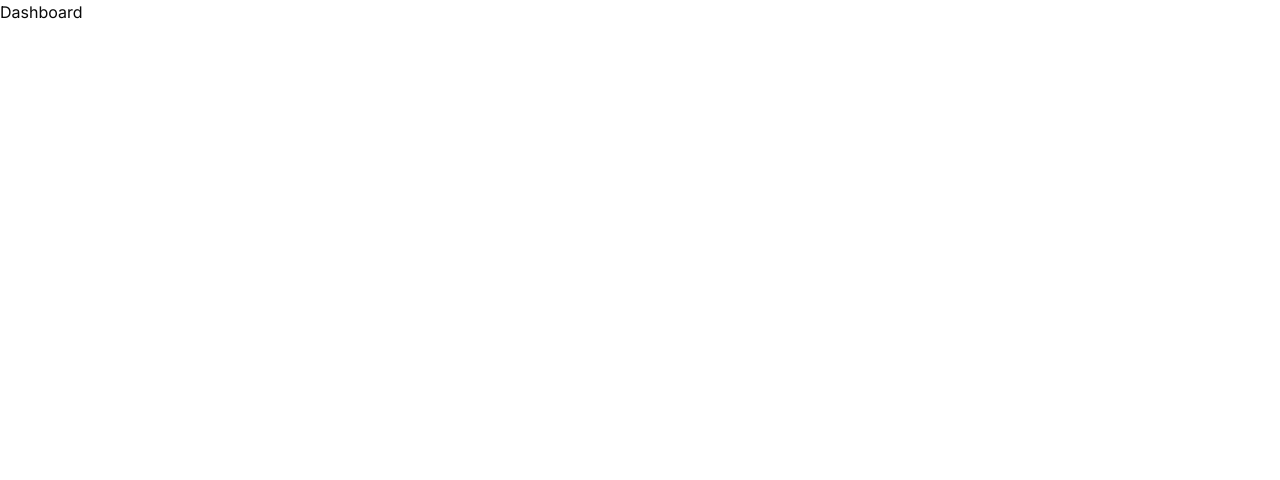
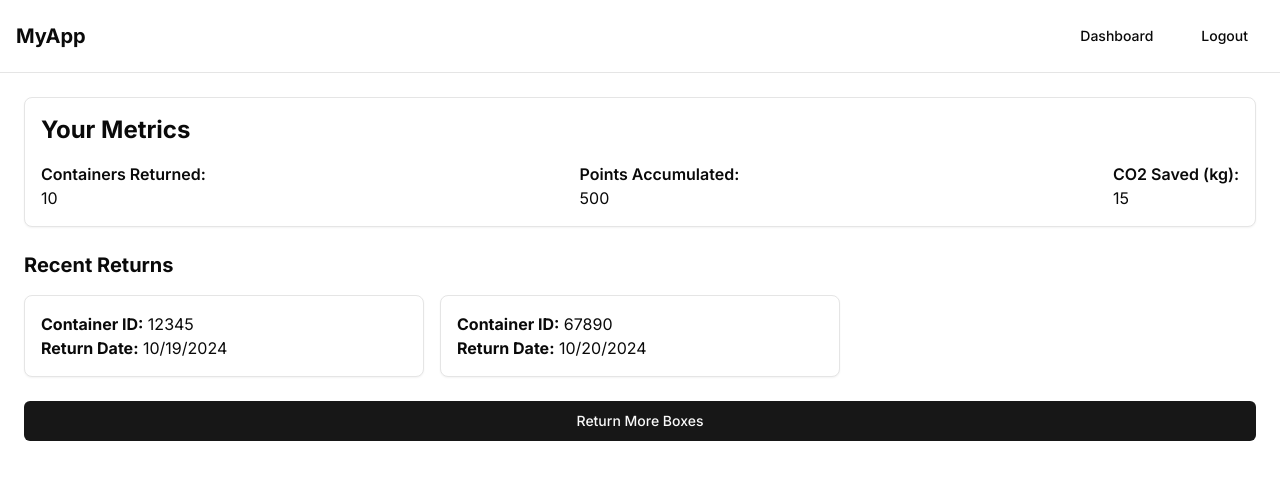
Before and after one commit to dchen024/EcoIsland, a Next.js app: page /dashboard in a window 1280 px wide. Shown: the top 480 px of the page. Built offline with nearby package versions, Linux system fonts and the light colour scheme.

Commit message:
Add dashboard and NavBar code

```diff
--- a/app/dashboard/page.tsx
+++ b/app/dashboard/page.tsx
@@ -1,3 +1,91 @@
-export default function ErrorPage() {
-  return <p>Dashboard</p>;
+"use client"; // Add this at the top of your component
+
+import React, { useState, useEffect } from "react";
+import { Card } from "@/components/ui/card"; // Using Shadcn Card component
+import { Button } from "@/components/ui/button"; // Using Shadcn Button component
+import NavBar from "@/components/Navbar"; // Import the NavBar component
+import Link from "next/link";
+
+interface Return {
+  id: string;
+  containerId: string;
+  returnDate: string;
 }
+
+const Dashboard = () => {
+  const [userMetrics, setUserMetrics] = useState({
+    totalContainers: 10,
+    totalPoints: 500,
+  });
+
+  const [recentReturns, setRecentReturns] = useState<Return[]>([
+    {
+      id: "1",
+      containerId: "12345",
+      returnDate: "2024-10-19",
+    },
+    {
+      id: "2",
+      containerId: "67890",
+      returnDate: "2024-10-20",
+    },
+  ]);
+
+  useEffect(() => {
+    // Fetch data here
+  }, []);
+
+  return (
+    <>
+      {/* NavBar */}
+      <NavBar isLoggedIn={true} />
+      <div className="container mx-auto p-6">
+        {/* User Metrics */}
+        <Card className="mb-6 p-4">
+          <h2 className="mb-4 text-2xl font-bold">Your Metrics</h2>
+          <div className="flex justify-between">
+            <div>
+              <p className="font-semibold">Containers Returned:</p>
+              <p>{userMetrics.totalContainers}</p>
+            </div>
+            <div>
+              <p className="font-semibold">Points Accumulated:</p>
+              <p>{userMetrics.totalPoints}</p>
+            </div>
+            <div>
+              <p className="font-semibold">CO2 Saved (kg):</p>
+              {/* Random calculation for now */}
+              <p>{userMetrics.totalContainers * 1.5}</p>
+            </div>
+          </div>
+        </Card>
+
+        {/* Recent Returns */}
+        <h3 className="mb-4 text-xl font-bold">Recent Returns</h3>
+        <div className="grid grid-cols-1 gap-4 md:grid-cols-2 lg:grid-cols-3">
+          {recentReturns.map((returnItem) => (
+            <Card key={returnItem.id} className="p-4">
+              <p>
+                <strong>Container ID:</strong> {returnItem.containerId}
+              </p>
+              <p>
+                <strong>Return Date:</strong>{" "}
+                {new Date(returnItem.returnDate).toLocaleDateString()}
+              </p>
+            </Card>
+          ))}
+        </div>
+
+        {/* Button to return more boxes */}
+        <div className="mt-6">
+          <Button className="w-full">
+            {/* For now just take to home page */}
+            <Link href="/">Return More Boxes</Link>
+          </Button>
+        </div>
+      </div>
+    </>
+  );
+};
+
+export default Dashboard;
--- /dev/null
+++ b/components/NavBar.tsx
@@ -0,0 +1,60 @@
+"use client";
+
+import React from "react";
+import Link from "next/link";
+import { Button } from "@/components/ui/button";
+import {
+  NavigationMenu,
+  NavigationMenuList,
+  NavigationMenuItem,
+} from "@/components/ui/navigation-menu";
+
+interface NavBarProps {
+  isLoggedIn: boolean;
+}
+
+const NavBar: React.FC<NavBarProps> = ({ isLoggedIn }) => {
+  return (
+    <nav className="border-b bg-white">
+      <div className="container mx-auto flex items-center justify-between p-4">
+        {/* Project Name */}
+        <div className="text-xl font-bold">
+          <Link href="/">MyApp</Link>
+        </div>
+
+        {/* Navigation Buttons */}
+        <NavigationMenu>
+          <NavigationMenuList className="flex space-x-4">
+            {isLoggedIn ? (
+              <>
+                <NavigationMenuItem>
+                  <Link href="/dashboard">
+                    <Button variant="ghost">Dashboard</Button>
+                  </Link>
+                </NavigationMenuItem>
+                <NavigationMenuItem>
+                  <Button variant="ghost">Logout</Button>
+                </NavigationMenuItem>
+              </>
+            ) : (
+              <>
+                <NavigationMenuItem>
+                  <Link href="/login">
+                    <Button variant="ghost">Login</Button>
+                  </Link>
+                </NavigationMenuItem>
+                <NavigationMenuItem>
+                  <Link href="/signup">
+                    <Button variant="ghost">Sign Up</Button>
+                  </Link>
+                </NavigationMenuItem>
+              </>
+            )}
+          </NavigationMenuList>
+        </NavigationMenu>
+      </div>
+    </nav>
+  );
+};
+
+export default NavBar;
--- /dev/null
+++ b/components/ui/navigation-menu.tsx
@@ -0,0 +1,128 @@
+import * as React from "react"
+import * as NavigationMenuPrimitive from "@radix-ui/react-navigation-menu"
+import { cva } from "class-variance-authority"
+import { ChevronDown } from "lucide-react"
+
+import { cn } from "@/lib/utils"
+
+const NavigationMenu = React.forwardRef<
+  React.ElementRef<typeof NavigationMenuPrimitive.Root>,
+  React.ComponentPropsWithoutRef<typeof NavigationMenuPrimitive.Root>
+>(({ className, children, ...props }, ref) => (
+  <NavigationMenuPrimitive.Root
+    ref={ref}
+    className={cn(
+      "relative z-10 flex max-w-max flex-1 items-center justify-center",
+      className
+    )}
+    {...props}
+  >
+    {children}
+    <NavigationMenuViewport />
+  </NavigationMenuPrimitive.Root>
+))
+NavigationMenu.displayName = NavigationMenuPrimitive.Root.displayName
+
+const NavigationMenuList = React.forwardRef<
+  React.ElementRef<typeof NavigationMenuPrimitive.List>,
+  React.ComponentPropsWithoutRef<typeof NavigationMenuPrimitive.List>
+>(({ className, ...props }, ref) => (
+  <NavigationMenuPrimitive.List
+    ref={ref}
+    className={cn(
+      "group flex flex-1 list-none items-center justify-center space-x-1",
+      className
+    )}
+    {...props}
+  />
+))
+NavigationMenuList.displayName = NavigationMenuPrimitive.List.displayName
+
+const NavigationMenuItem = NavigationMenuPrimitive.Item
+
+const navigationMenuTriggerStyle = cva(
+  "group inline-flex h-10 w-max items-center justify-center rounded-md bg-background px-4 py-2 text-sm font-medium transition-colors hover:bg-accent hover:text-accent-foreground focus:bg-accent focus:text-accent-foreground focus:outline-none disabled:pointer-events-none disabled:opacity-50 data-[active]:bg-accent/50 data-[state=open]:bg-accent/50"
+)
+
+const NavigationMenuTrigger = React.forwardRef<
+  React.ElementRef<typeof NavigationMenuPrimitive.Trigger>,
+  React.ComponentPropsWithoutRef<typeof NavigationMenuPrimitive.Trigger>
+>(({ className, children, ...props }, ref) => (
+  <NavigationMenuPrimitive.Trigger
+    ref={ref}
+    className={cn(navigationMenuTriggerStyle(), "group", className)}
+    {...props}
+  >
+    {children}{" "}
+    <ChevronDown
+      className="relative top-[1px] ml-1 h-3 w-3 transition duration-200 group-data-[state=open]:rotate-180"
+      aria-hidden="true"
+    />
+  </NavigationMenuPrimitive.Trigger>
+))
+NavigationMenuTrigger.displayName = NavigationMenuPrimitive.Trigger.displayName
+
+const NavigationMenuContent = React.forwardRef<
+  React.ElementRef<typeof NavigationMenuPrimitive.Content>,
+  React.ComponentPropsWithoutRef<typeof NavigationMenuPrimitive.Content>
+>(({ className, ...props }, ref) => (
+  <NavigationMenuPrimitive.Content
+    ref={ref}
+    className={cn(
+      "left-0 top-0 w-full data-[motion^=from-]:animate-in data-[motion^=to-]:animate-out data-[motion^=from-]:fade-in data-[motion^=to-]:fade-out data-[motion=from-end]:slide-in-from-right-52 data-[motion=from-start]:slide-in-from-left-52 data-[motion=to-end]:slide-out-to-right-52 data-[motion=to-start]:slide-out-to-left-52 md:absolute md:w-auto ",
+      className
+    )}
+    {...props}
+  />
+))
+NavigationMenuContent.displayName = NavigationMenuPrimitive.Content.displayName
+
+const NavigationMenuLink = NavigationMenuPrimitive.Link
+
+const NavigationMenuViewport = React.forwardRef<
+  React.ElementRef<typeof NavigationMenuPrimitive.Viewport>,
+  React.ComponentPropsWithoutRef<typeof NavigationMenuPrimitive.Viewport>
+>(({ className, ...props }, ref) => (
+  <div className={cn("absolute left-0 top-full flex justify-center")}>
+    <NavigationMenuPrimitive.Viewport
+      className={cn(
+        "origin-top-center relative mt-1.5 h-[var(--radix-navigation-menu-viewport-height)] w-full overflow-hidden rounded-md border bg-popover text-popover-foreground shadow-lg data-[state=open]:animate-in data-[state=closed]:animate-out data-[state=closed]:zoom-out-95 data-[state=open]:zoom-in-90 md:w-[var(--radix-navigation-menu-viewport-width)]",
+        className
+      )}
+      ref={ref}
+      {...props}
+    />
+  </div>
+))
+NavigationMenuViewport.displayName =
+  NavigationMenuPrimitive.Viewport.displayName
+
+const NavigationMenuIndicator = React.forwardRef<
+  React.ElementRef<typeof NavigationMenuPrimitive.Indicator>,
+  React.ComponentPropsWithoutRef<typeof NavigationMenuPrimitive.Indicator>
+>(({ className, ...props }, ref) => (
+  <NavigationMenuPrimitive.Indicator
+    ref={ref}
+    className={cn(
+      "top-full z-[1] flex h-1.5 items-end justify-center overflow-hidden data-[state=visible]:animate-in data-[state=hidden]:animate-out data-[state=hidden]:fade-out data-[state=visible]:fade-in",
+      className
+    )}
+    {...props}
+  >
+    <div className="relative top-[60%] h-2 w-2 rotate-45 rounded-tl-sm bg-border shadow-md" />
+  </NavigationMenuPrimitive.Indicator>
+))
+NavigationMenuIndicator.displayName =
+  NavigationMenuPrimitive.Indicator.displayName
+
+export {
+  navigationMenuTriggerStyle,
+  NavigationMenu,
+  NavigationMenuList,
+  NavigationMenuItem,
+  NavigationMenuContent,
+  NavigationMenuTrigger,
+  NavigationMenuLink,
+  NavigationMenuIndicator,
+  NavigationMenuViewport,
+}
--- a/package.json
+++ b/package.json
@@ -10,9 +10,11 @@
   },
   "dependencies": {
     "@radix-ui/react-label": "^2.0.2",
+    "@radix-ui/react-navigation-menu": "^1.2.1",
     "@radix-ui/react-slot": "^1.0.2",
     "@supabase/ssr": "^0.3.0",
     "@supabase/supabase-js": "^2.42.7",
+    "all": "^0.0.0",
     "class-variance-authority": "^0.7.0",
     "clsx": "^2.1.1",
     "lucide-react": "^0.376.0",
@@ -29,6 +31,8 @@
     "eslint": "^8",
     "eslint-config-next": "14.2.3",
     "postcss": "^8",
+    "prettier": "^3.3.3",
+    "prettier-plugin-tailwindcss": "^0.6.8",
     "tailwindcss": "^3.4.1",
     "typescript": "^5"
   }
```
Also changed, not shown: 2 other files (tests, documents, lock files or other folders).
